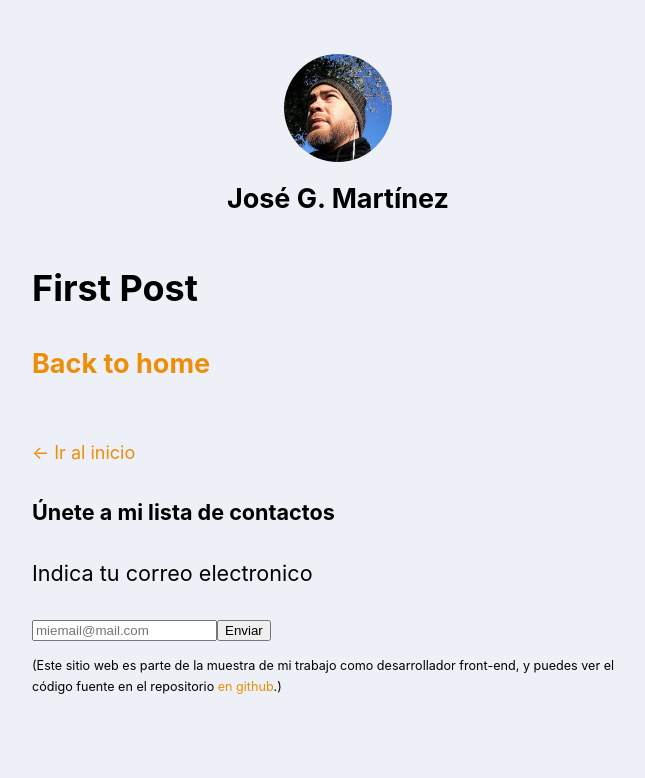
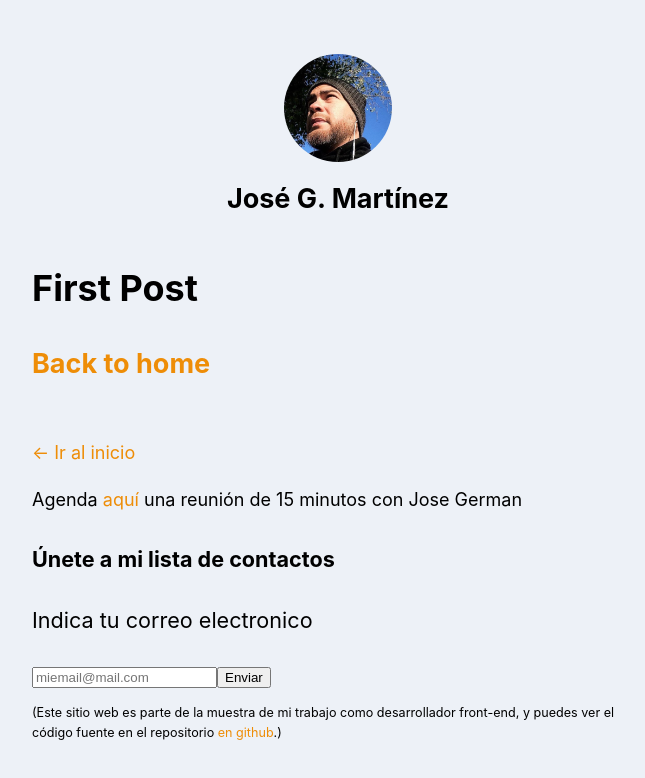
Before and after one commit to JoseGermanx/nextjs-blog, a Next.js app: page /posts/first-post in a window 1280 px wide. Shown: the top 778 px of the page, without its empty margins (302-947 px from the left). Built offline with nearby package versions, Linux system fonts and the light colour scheme.

Commit message:
Se incluye componente de agendar reunion

```diff
--- /dev/null
+++ b/components/Schedule.js
@@ -0,0 +1,7 @@
+import React from 'react'
+
+export default function Schedule() {
+  return (
+    <div><p>Agenda <a href='https://calendly.com/jgermanmm/15min'>aquí</a> una reunión de 15 minutos con Jose German</p></div>
+  )
+}
--- a/components/layout.js
+++ b/components/layout.js
@@ -5,6 +5,7 @@ import utilStyles from '../styles/utils.module.css';
 import Link from 'next/link';
 import ContactForm from '../components/ContactForm'
 import Presentacion from '../components/Presentacion'
+import Schedule from './Schedule';
 
 
 const name = 'José G. Martínez';
@@ -65,7 +66,7 @@ export default function Layout({ children, home }) {
       {!home && (
         <div className={styles.backToHome}>
           <Link href="/">← Ir al inicio</Link>
-
+      <Schedule />
       <ContactForm />
       <Presentacion />
         </div>
```
